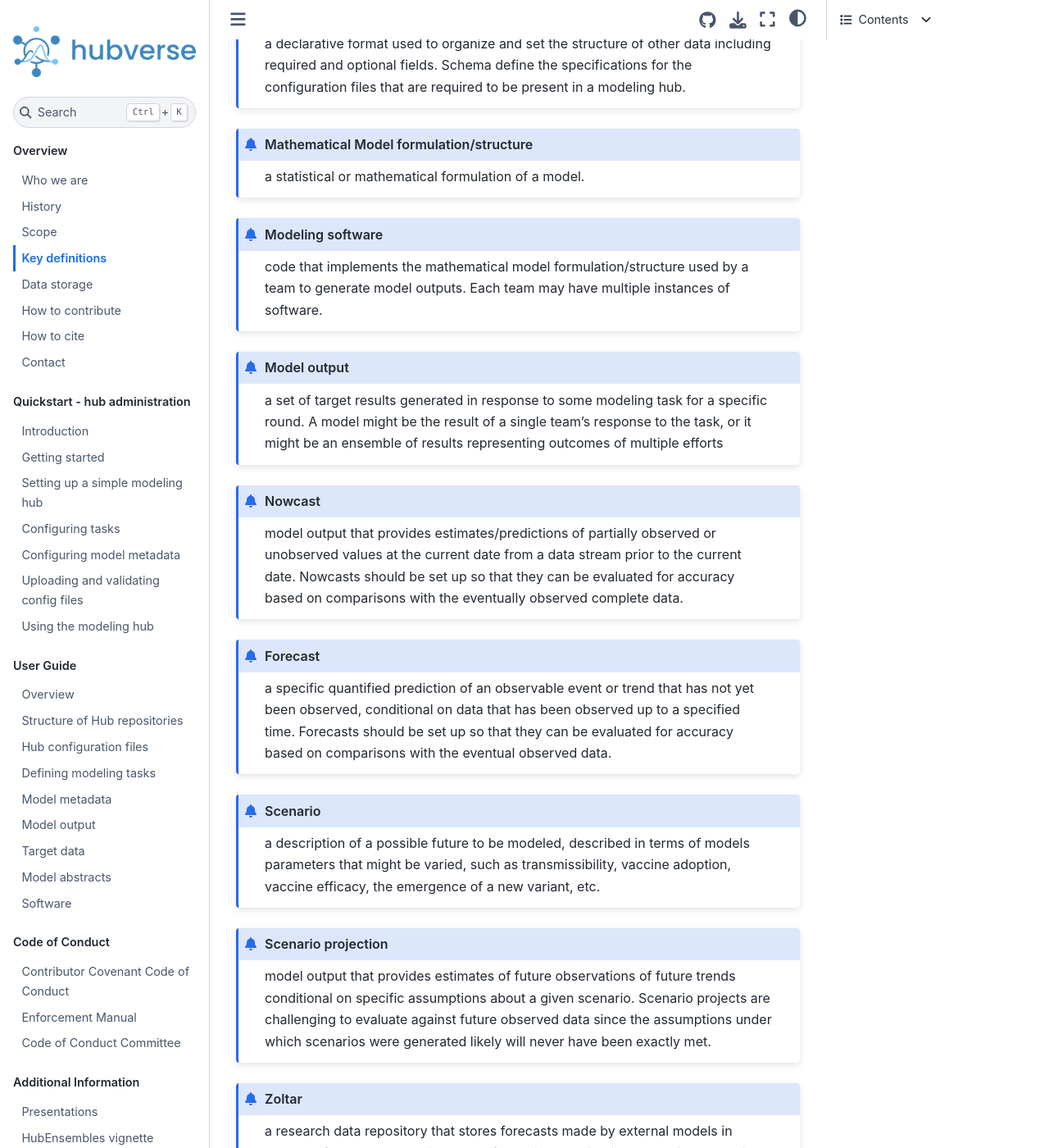
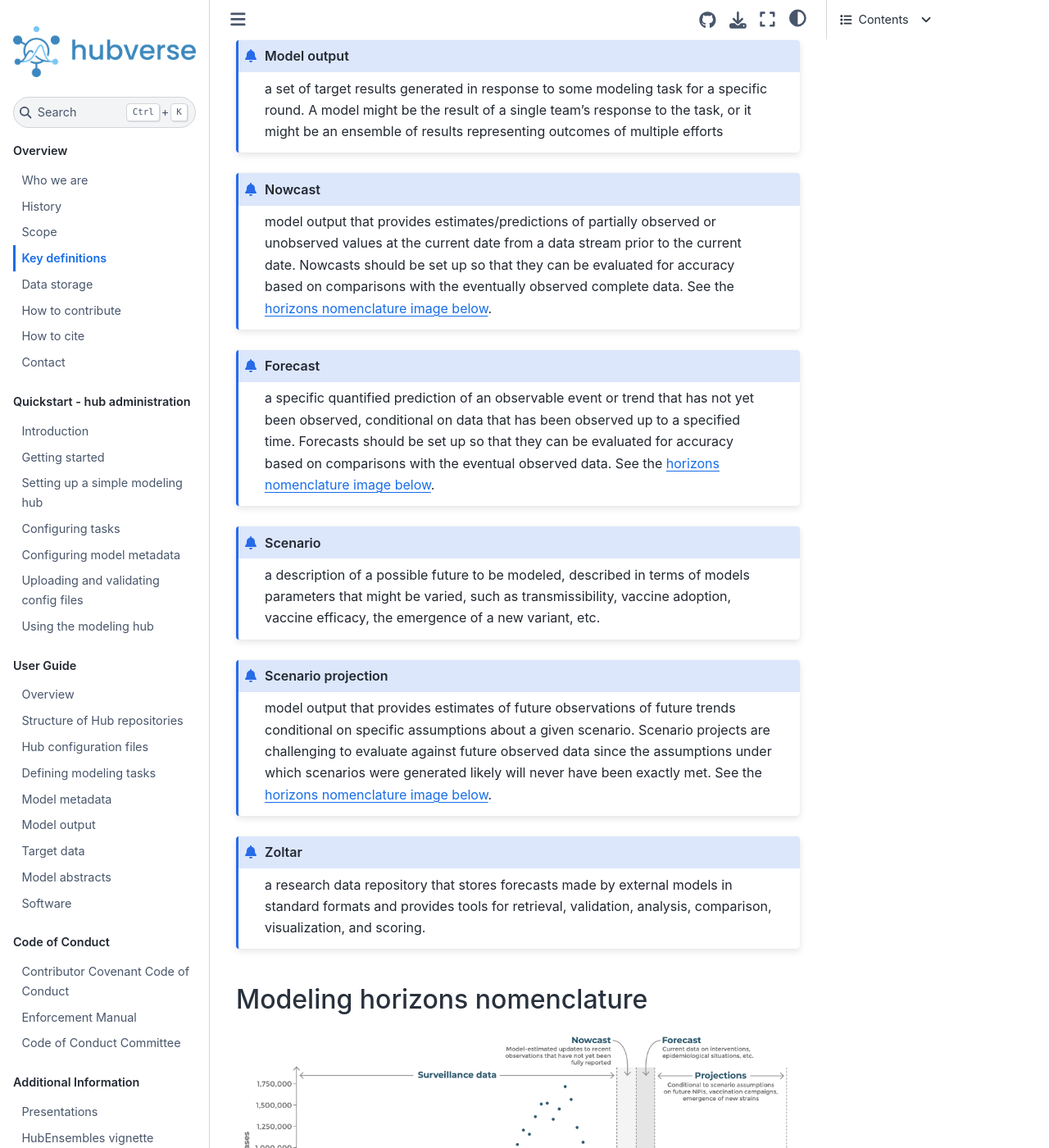
Before and after one commit to hubverse-org/hubDocs, a Sphinx documentation site: the page built from docs/source/overview/definitions.md, in a window 1280 px wide and 1400 px high, scrolled down 1636 px. Shown: the whole window at 82% size. Built offline with Sphinx 7.4.7 and the Sphinx Book theme 1.1.4, drawn with Linux system fonts in a browser that asks for light colours; some of the changed text lies outside the part shown.

Commit message:
Addressing Nick's requests

````diff
--- a/docs/source/overview/definitions.md
+++ b/docs/source/overview/definitions.md
@@ -1,14 +1,4 @@
 # Key definitions
-
-## Modeling horizons nomenclature
-```{figure} ../images/horizon-nomenclature.png
----
-figclass: margin-caption
-alt: Figure illustrating the difference between nowcasts, forecasts and projections
-name: horizon-nomenclature
----
-Figure credits: Alex Vespignani and Nicole Samay.
-```
 
 ```{admonition} Modeling Hub
 a consortium of research groups working together on a common set of modeling tasks, with the goal of developing ensemble models to provide stakeholders with a single model output representing uncertainty across different modeling assumptions and frameworks.
@@ -51,11 +41,11 @@ a set of target results generated in response to some modeling task for a specif
 ```
 
 ```{admonition} Nowcast
-model output that provides estimates/predictions of partially observed or unobserved values at the current date from a data stream prior to the current date. Nowcasts should be set up so that they can be evaluated for accuracy based on comparisons with the eventually observed complete data.
+model output that provides estimates/predictions of partially observed or unobserved values at the current date from a data stream prior to the current date. Nowcasts should be set up so that they can be evaluated for accuracy based on comparisons with the eventually observed complete data. See the [horizons nomenclature image below](#horizons_nomenclature).
 ```
 
 ```{admonition} Forecast
-a specific quantified prediction of an observable event or trend that has not yet been observed, conditional on data that has been observed up to a specified time. Forecasts should be set up so that they can be evaluated for accuracy based on comparisons with the eventual observed data.
+a specific quantified prediction of an observable event or trend that has not yet been observed, conditional on data that has been observed up to a specified time. Forecasts should be set up so that they can be evaluated for accuracy based on comparisons with the eventual observed data. See the [horizons nomenclature image below](#horizons_nomenclature).
 ```
 
 ```{admonition} Scenario
@@ -63,9 +53,20 @@ a description of a possible future to be modeled, described in terms of models p
 ```
 
 ```{admonition} Scenario projection
-model output that provides estimates of future observations of future trends conditional on specific assumptions about a given scenario. Scenario projects are challenging to evaluate against future observed data since the assumptions under which scenarios were generated likely will never have been exactly met.
+model output that provides estimates of future observations of future trends conditional on specific assumptions about a given scenario. Scenario projects are challenging to evaluate against future observed data since the assumptions under which scenarios were generated likely will never have been exactly met. See the [horizons nomenclature image below](#horizons_nomenclature).
 ```
 
 ```{admonition} Zoltar
 a research data repository that stores forecasts made by external models in standard formats and provides tools for retrieval, validation, analysis, comparison, visualization, and scoring.
 ```
+
+(horizons_nomenclature)=
+## Modeling horizons nomenclature
+```{figure} ../images/horizon-nomenclature.png
+---
+figclass: margin-caption
+alt: Figure illustrating the difference between nowcasts, forecasts and projections
+name: horizon-nomenclature
+---
+Figure credits: Alex Vespignani and Nicole Samay.
+```
````
Also changed, not shown: docs/source/overview/history.md (+8 -0 lines).
